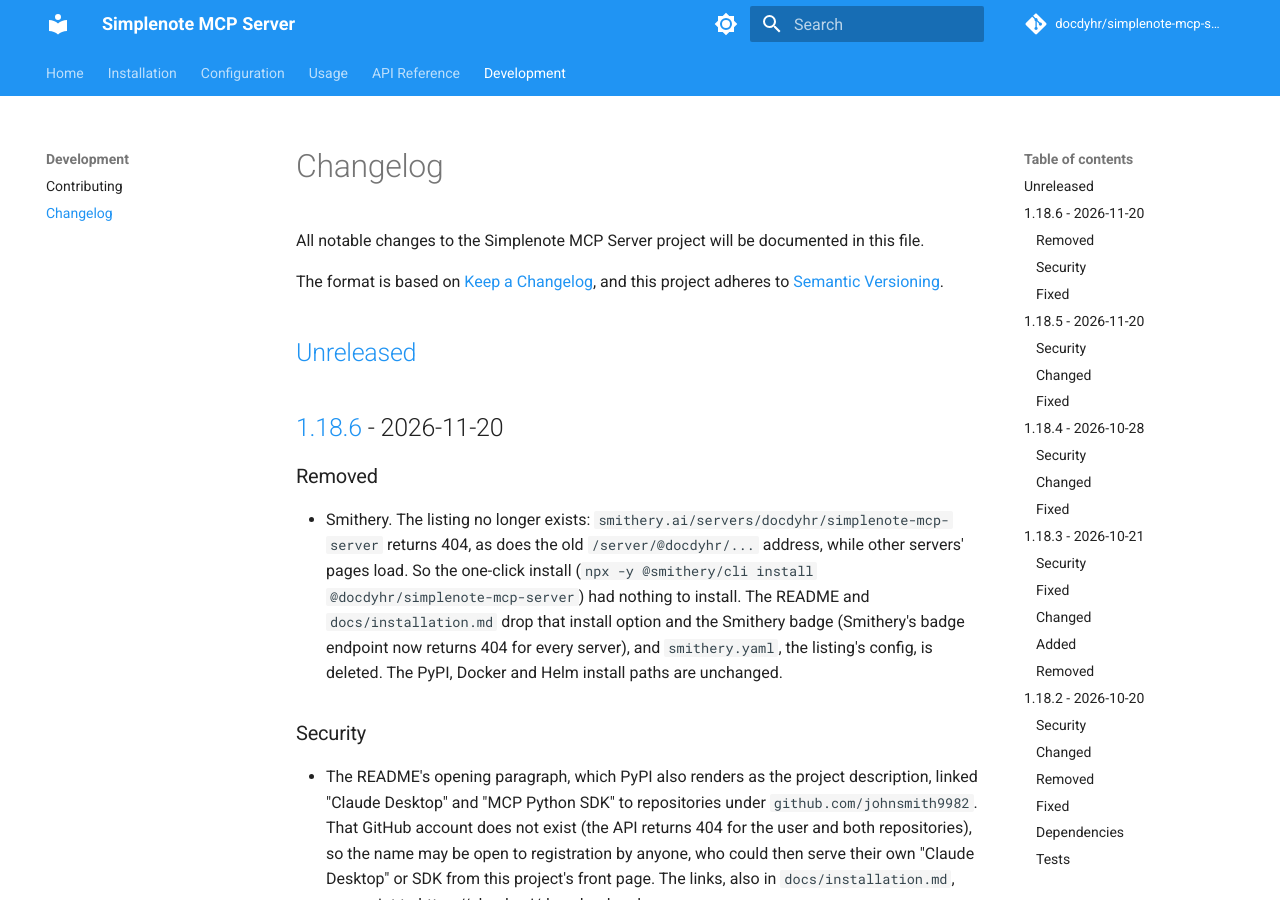
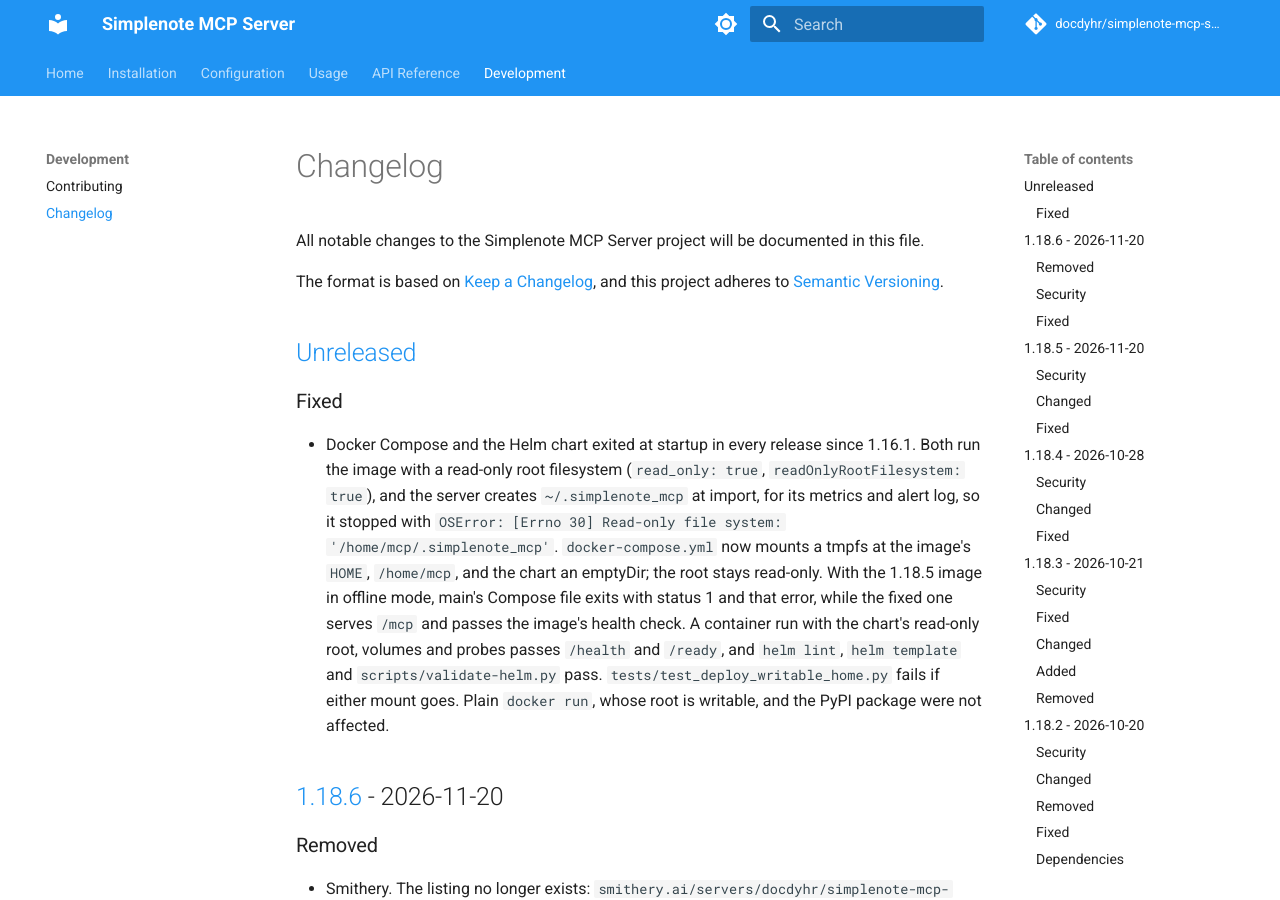
Before and after one commit to docdyhr/simplenote-mcp-server, an MkDocs documentation site: the page built from docs/changelog.md, in a window 1280 px wide and 900 px high. Built offline with MkDocs 1.6.1 and Material for MkDocs 9.7.7, drawn with Linux system fonts in a browser that asks for light colours; comment, search, counter and statistics services are not loaded.

Commit message:
fix(deploy): give the read-only Compose service and Helm pod a writable home
docker-compose.yml (read_only: true) and the Helm chart
(readOnlyRootFilesystem: true) run the image on a read-only root, and since
1ba8547 (first released in 1.16.1) the server creates ~/.simplenote_mcp at
import for its metrics and alert log. Both setups therefore exited at
startup with "OSError: [Errno 30] Read-only file system:
'/home/mcp/.simplenote_mcp'", and Compose restart-looped.

Mount a tmpfs at the image's HOME (/home/mcp) in docker-compose.yml and an
emptyDir there in the chart's values.yaml. The root stays read-only.
tests/test_deploy_writable_home.py reads HOME from the Dockerfile and fails
when either mount is missing. The root, helm/ and tests/ AGENTS.md record
the contract, and monitoring/AGENTS.md no longer names the old metrics path
or a METRICS_FILE_PATH override that nothing reads.

Co-Authored-By: Claude Opus 5.5 <noreply@anthropic.com>

```diff
--- a/CHANGELOG.md
+++ b/CHANGELOG.md
@@ -6,6 +6,20 @@ The format is based on [Keep a Changelog](https://keepachangelog.com/en/1.0.0/),
 and this project adheres to [Semantic Versioning](https://semver.org/spec/v2.0.0.html).
 
 ## [Unreleased]
+
+### Fixed
+
+- Docker Compose and the Helm chart exited at startup in every release since 1.16.1. Both run
+  the image with a read-only root filesystem (`read_only: true`, `readOnlyRootFilesystem: true`),
+  and the server creates `~/.simplenote_mcp` at import, for its metrics and alert log, so it
+  stopped with `OSError: [Errno 30] Read-only file system: '/home/mcp/.simplenote_mcp'`.
+  `docker-compose.yml` now mounts a tmpfs at the image's `HOME`, `/home/mcp`, and the chart an
+  emptyDir; the root stays read-only. With the 1.18.5 image in offline mode, main's Compose file
+  exits with status 1 and that error, while the fixed one serves `/mcp` and passes the image's
+  health check. A container run with the chart's read-only root, volumes and probes passes
+  `/health` and `/ready`, and `helm lint`, `helm template` and `scripts/validate-helm.py` pass.
+  `tests/test_deploy_writable_home.py` fails if either mount goes. Plain `docker run`, whose root
+  is writable, and the PyPI package were not affected.
 
 ## [1.18.6] - 2026-11-20
 
--- a/docker-compose.yml
+++ b/docker-compose.yml
@@ -70,6 +70,9 @@ services:
     read_only: true
     tmpfs:
       - /tmp:rw,noexec,nosuid,size=100m
+      # The image's HOME. The server creates ~/.simplenote_mcp (metrics, alert log)
+      # at import, so on a read-only root it would exit with "Read-only file system".
+      - /home/mcp:rw,noexec,nosuid,size=50m,uid=1000,gid=1000
 
     # Network configuration
     networks:
```
Also changed, not shown: AGENTS.md (+1 -0 lines), helm/AGENTS.md (+2 -0 lines), simplenote_mcp/server/monitoring/AGENTS.md (+1 -1 lines), 3 other files.
